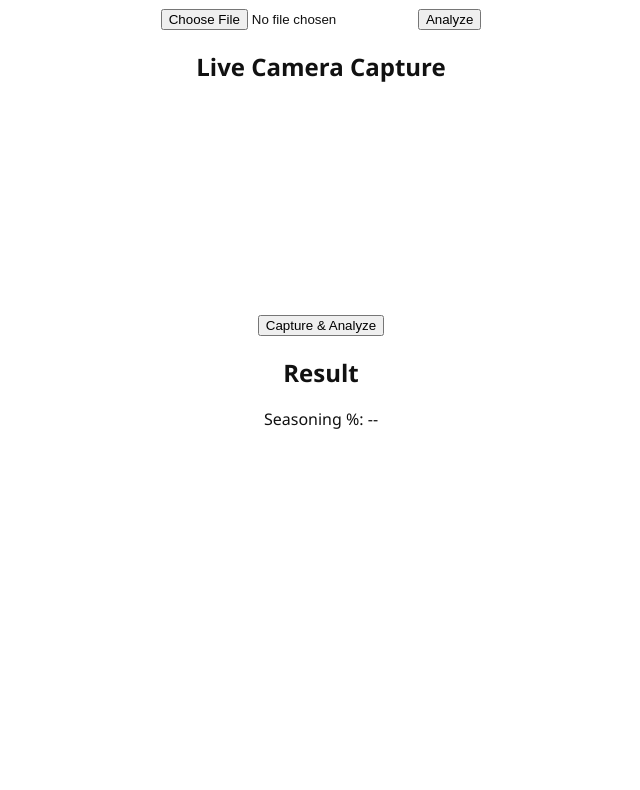
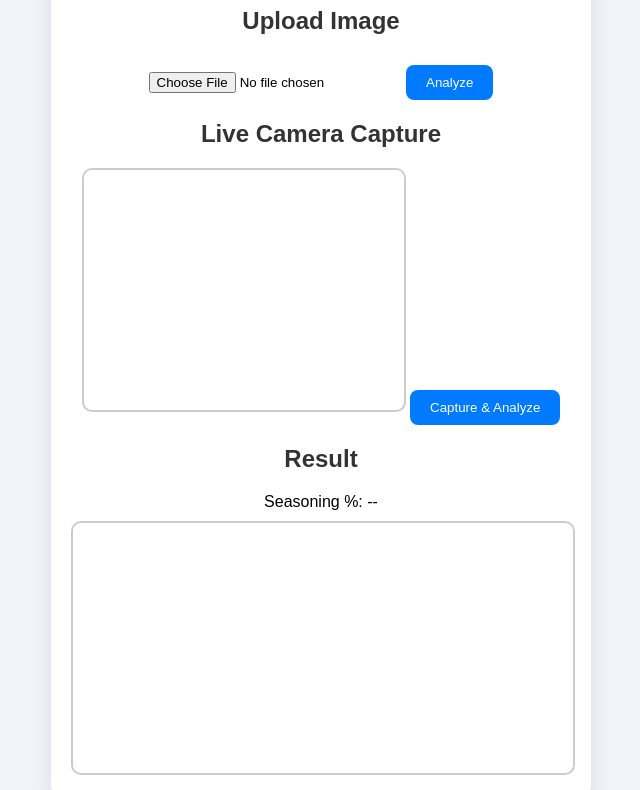
Before and after one commit to vaishnavikench/seasoning-app, a plain HTML site: page index.html in a window 1280 px wide. Shown: the part 158-948 px from the top of the page, without its empty margins (319-959 px from the left). Before the commit the page ends 800 px from the top, so only its background shows below. Drawn offline with Linux system fonts and the light colour scheme.

Commit message:
Update style.css

```diff
--- a/style.css
+++ b/style.css
@@ -1,31 +1,52 @@
-/* styles.css */
-:root {
-  --accent: #ff6a00;
-  --bg: #ffffff;
-  --muted: #666;
-  --card: #fafafa;
+body {
+  font-family: Arial, sans-serif;
+  background: #f0f4f8;
+  display: flex;
+  justify-content: center;
+  padding: 20px;
 }
-body{
-  margin:0;
-  font-family: "Segoe UI", Roboto, Arial, Helvetica, sans-serif;
-  background:var(--bg);
-  color:#111;
-  -webkit-font-smoothing:antialiased;
+
+.container {
+  width: 100%;
+  max-width: 500px;
+  background: white;
+  padding: 20px;
+  border-radius: 15px;
+  box-shadow: 0 4px 20px rgba(0,0,0,0.1);
 }
-.home { padding:36px 18px; text-align:center; }
-h1{ margin:0 0 8px 0; font-size:24px; }
-.lead{ color:var(--muted); margin-bottom:18px; }
-.buttons{ display:flex; flex-direction:column; gap:14px; align-items:center; max-width:420px; margin:0 auto; }
-.btn{ display:inline-block; width:85%; text-decoration:none; padding:14px 18px; border-radius:10px; background:linear-gradient(#ff8a1a,#ff6a00); color:white; font-weight:700; box-shadow:0 8px 20px rgba(255,106,0,0.12); }
-.note{ font-size:13px; color:var(--muted); margin-top:18px; }
 
-.container { max-width:420px; margin:14px auto; padding: 12px; text-align:center; }
-.cameraBox, .imageBox { position:relative; width:90vw; max-width:420px; aspect-ratio:1/1; background:#000; border-radius:12px; overflow:hidden; margin:12px auto; }
-video, img { width:100%; height:100%; object-fit:cover; display:block; }
-canvas.overlay { position:absolute; left:0; top:0; width:100%; height:100%; pointer-events:none; }
+h1, h2 {
+  text-align: center;
+  color: #333;
+}
 
-.controls { display:flex; gap:10px; justify-content:center; margin-top:12px; flex-wrap:wrap; }
-.button { padding:10px 14px; background:var(--accent); border:none; color:#fff; border-radius:8px; font-weight:700; cursor:pointer; }
-.small { color:var(--muted); font-size:13px; margin-top:8px; }
+.upload-section, .live-section, .result-section {
+  margin-top: 20px;
+  text-align: center;
+}
 
-.result { font-weight:700; margin-top:12px; font-size:18px; }
+canvas {
+  width: 100%;
+  border-radius: 10px;
+  margin-top: 10px;
+  border: 2px solid #ccc;
+}
+
+button {
+  background-color: #007bff;
+  color: white;
+  border: none;
+  padding: 10px 20px;
+  margin-top: 10px;
+  border-radius: 8px;
+  cursor: pointer;
+}
+
+button:hover {
+  background-color: #0056b3;
+}
+
+video {
+  border-radius: 10px;
+  border: 2px solid #ccc;
+}
```
